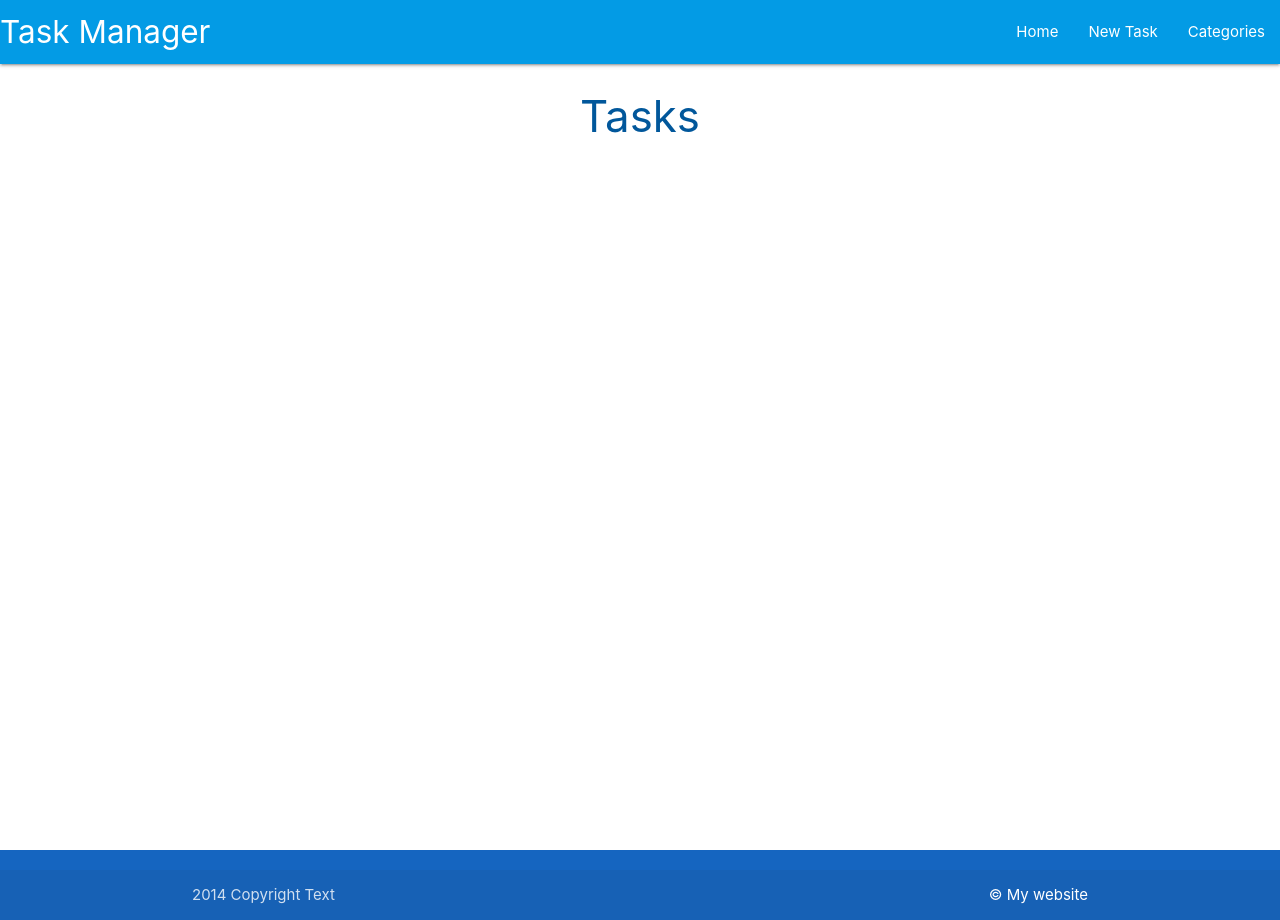
After one commit to jonnlai/task-manager, a Flask app: template taskmanager/templates/tasks.html in a window 1280 px wide. The commit adds this page. Run offline with Flask 2, Linux system fonts and the light colour scheme; the template is opened without the code that fills it, so the values that code supplies are empty.

Commit message:
add links to css and js files, add base.html content

```diff
--- a/taskmanager/routes.py
+++ b/taskmanager/routes.py
@@ -4,4 +4,4 @@ from taskmanager import app, db
 
 @app.route("/")
 def home():
-    return render_template("base.html")
+    return render_template("tasks.html")
--- /dev/null
+++ b/taskmanager/static/css/style.css
@@ -0,0 +1,9 @@
+body {
+    display: flex;
+    min-height: 100vh;
+    flex-direction: column;
+  }
+
+  main {
+    flex: 1 0 auto;
+  }
--- /dev/null
+++ b/taskmanager/static/js/script.js
@@ -0,0 +1,4 @@
+document.addEventListener('DOMContentLoaded', function() {
+    let sidenav = document.querySelectorAll('.sidenav');
+    M.Sidenav.init(sidenav);
+  });
--- a/taskmanager/templates/base.html
+++ b/taskmanager/templates/base.html
@@ -4,9 +4,50 @@
     <meta charset="UTF-8" />
     <meta http-equiv="X-UA-Compatible" content="IE=edge" />
     <meta name="viewport" content="width=device-width, initial-scale=1.0" />
+    <link rel="stylesheet" href="https://cdnjs.cloudflare.com/ajax/libs/font-awesome/5.15.3/css/all.min.css" integrity="sha512-iBBXm8fW90+nuLcSKlbmrPcLa0OT92xO1BIsZ+ywDWZCvqsWgccV3gFoRBv0z+8dLJgyAHIhR35VZc2oM/gI1w==" crossorigin="anonymous" referrerpolicy="no-referrer" />
+    <link rel="stylesheet" href="https://cdnjs.cloudflare.com/ajax/libs/materialize/1.0.0/css/materialize.min.css">
+    <link rel="stylesheet" href="{{ url_for('static', filename='css/style.css') }}" type="text/css">
     <title>Task Manager</title>
   </head>
   <body>
-    Hello World!
+    <header>
+    <!-- top navbar -->
+      <nav class="light-blue darken-1">
+        <div class="nav-wrapper">
+          <a href="{{ url_for('home') }}" class="brand-logo">Task Manager</a>
+          <a href="#" data-target="mobile-demo" class="sidenav-trigger"><i class="fas fa-bars"></i></a>
+          <ul class="right hide-on-med-and-down">
+            <li><a href="{{ url_for('home') }}">Home</a></li>
+            <li><a href="">New Task</a></li>
+            <li><a href="">Categories</a></li>
+
+          </ul>
+        </div>
+      </nav>
+
+      <!-- mobile navbar -->
+      <ul class="sidenav" id="mobile-demo">
+        <li><a href="{{ url_for('home') }}">Home</a></li>
+        <li><a href="">New Task</a></li>
+        <li><a href="">Categories</a></li>
+      </ul>
+    </header>
+
+    <main class="container">
+      {% block content %}
+      {% endblock %}
+    </main>
+
+    <footer class="page-footer blue darken-3">
+      <div class="footer-copyright">
+        <div class="container">
+        2014 Copyright Text
+        <a class="white-text right" href="#!" target="_blank">&copy; My website</a>
+        </div>
+      </div>
+    </footer>
+
+    <script src="https://cdnjs.cloudflare.com/ajax/libs/materialize/1.0.0/js/materialize.min.js"></script>
+    <script src="{{ url_for('static', filename='js/script.js') }}"></script>
   </body>
 </html>
--- /dev/null
+++ b/taskmanager/templates/tasks.html
@@ -0,0 +1,6 @@
+{% extends "base.html" %}
+{% block content %}
+
+<h3 class="light-blue-text text-darken-4 center-align">Tasks</h3>
+
+{% endblock %}
```
Also changed, not shown: requirements.txt (added, +10 -0 lines).
